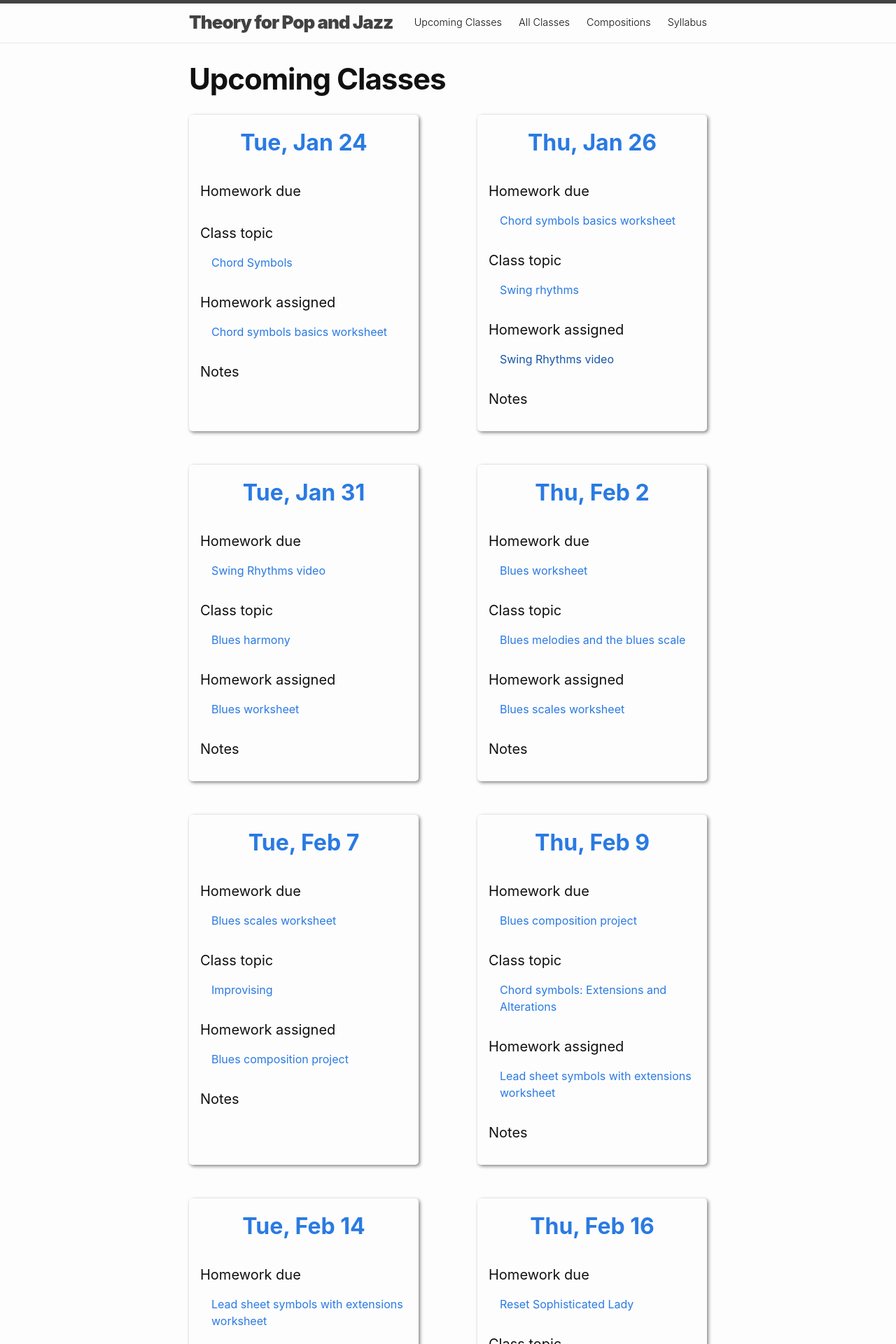
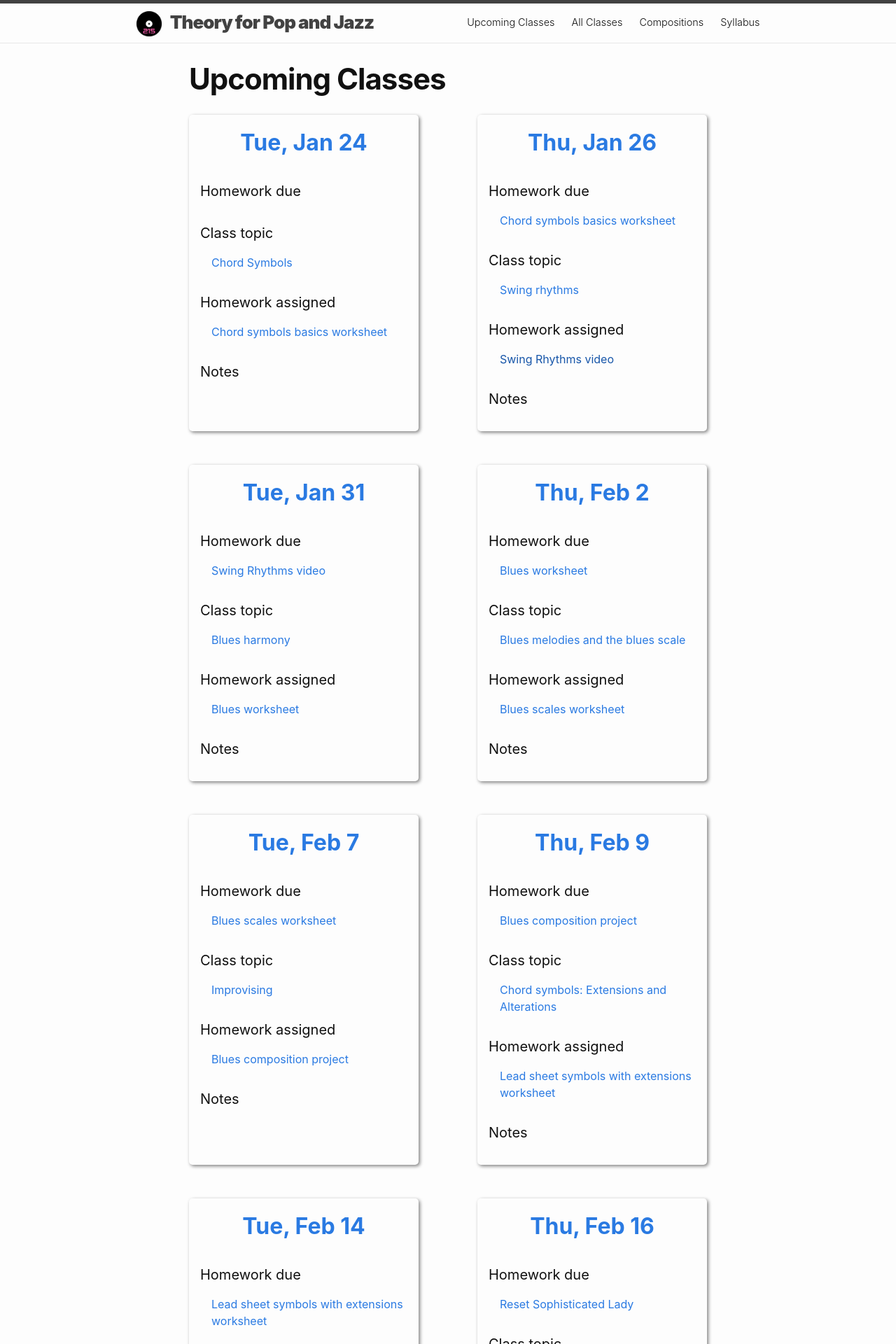
Before and after one commit to meganlavengood/musi216, a Jekyll site: the page built from docs/index.markdown, in a window 1280 px wide. Shown: the top 1920 px of the page at 70% size. Built offline with Jekyll 4.4.1, drawn with Linux system fonts in a browser that asks for light colours.

Commit message:
favicon updates

```diff
--- a/docs/_includes/footer.html
+++ b/docs/_includes/footer.html
@@ -3,10 +3,10 @@
 
   <div class="wrapper">
 
-    <h2 class="footer-heading">{{ site.title | escape }}</h2>
+    <div class="footer-col-wrapper flex-row justify-space responsive">
+      <div class="footer-col col">
 
-    <div class="footer-col-wrapper flex-row justify-space">
-      <div class="footer-col col">
+        <h2 class="footer-heading">{{ site.title | escape }}</h2>
 
         <ul class="contact-list">
           <li class="p-name">
--- a/docs/_includes/header.html
+++ b/docs/_includes/header.html
@@ -1,17 +1,18 @@
 <header class="site-header" role="banner">
-
-  <div class="wrapper">
+  <div class="header-wrapper">
+    <div class="flex-row justify-around header">
       {%- assign default_paths = site.pages | map: "path" -%}
       {%- assign page_paths = site.header_pages | default: default_paths -%}
-    <a class="site-title" rel="author" href="{{ '/' | relative_url }}">{{ site.title | escape }}</a>
-
-    {%- if page_paths -%}
+      <div class="col">
+        <a class="site-title" rel="author" href="{{ '/' | relative_url }}"><img class="favicon" src="{{ '/favicon.png' | relative_url }}"> {{ site.title | escape }}</a>
+      </div>
+      <div class="col">
         <nav class="site-nav">
           <input type="checkbox" id="nav-trigger" class="nav-trigger" />
           <label for="nav-trigger">
             <span class="menu-icon">
               <svg viewBox="0 0 18 15" width="18px" height="15px">
-              <path d="M18,1.484c0,0.82-0.665,1.484-1.484,1.484H1.484C0.665,2.969,0,2.304,0,1.484l0,0C0,0.665,0.665,0,1.484,0 h15.032C17.335,0,18,0.665,18,1.484L18,1.484z M18,7.516C18,8.335,17.335,9,16.516,9H1.484C0.665,9,0,8.335,0,7.516l0,0 c0-0.82,0.665-1.484,1.484-1.484h15.032C17.335,6.031,18,6.696,18,7.516L18,7.516z M18,13.516C18,14.335,17.335,15,16.516,15H1.484 C0.665,15,0,14.335,0,13.516l0,0c0-0.82,0.665-1.483,1.484-1.483h15.032C17.335,12.031,18,12.695,18,13.516L18,13.516z"/>
+                <path d="M18,1.484c0,0.82-0.665,1.484-1.484,1.484H1.484C0.665,2.969,0,2.304,0,1.484l0,0C0,0.665,0.665,0,1.484,0 h15.032C17.335,0,18,0.665,18,1.484L18,1.484z M18,7.516C18,8.335,17.335,9,16.516,9H1.484C0.665,9,0,8.335,0,7.516l0,0 c0-0.82,0.665-1.484,1.484-1.484h15.032C17.335,6.031,18,6.696,18,7.516L18,7.516z M18,13.516C18,14.335,17.335,15,16.516,15H1.484 C0.665,15,0,14.335,0,13.516l0,0c0-0.82,0.665-1.483,1.484-1.483h15.032C17.335,12.031,18,12.695,18,13.516L18,13.516z" />
               </svg>
             </span>
           </label>
@@ -29,6 +30,7 @@
           {%- endfor -%} -->
           </div>
         </nav>
-    {%- endif -%}
+      </div>
+    </div>
   </div>
 </header>
--- a/docs/assets/custom.css
+++ b/docs/assets/custom.css
@@ -27,8 +27,18 @@ li > ol {
 }
 
 .site-nav div {
-    font-size: .9rem;
+	font-size: 0.9rem;
 	font-weight: 300;
+}
+
+.header-wrapper {
+    max-width: 80%;
+    margin: auto;
+}
+
+.header-wrapper .favicon {
+    margin-right: .5rem;
+    height: 36px;
 }
 
 /* card */
@@ -84,7 +94,10 @@ li > ol {
 
 .justify-space {
 	justify-content: space-between;
-    margin: auto;
+}
+
+.justify-around {
+	justify-content: space-around;
 }
 
 .align-center {
@@ -99,10 +112,15 @@ li > ol {
 	width: 40%;
 }
 
+.no-wrap {
+    flex-wrap: nowrap;
+}
+
 @media screen and (max-width: 768px) {
 	.flex-row.responsive {
 		flex-direction: column;
 		align-content: center;
+        align-items: center;
 	}
 	.col-40 {
 		width: 60%;
```
Also changed, not shown: docs/favicon.png. Lines whose indentation alone changed are shown as unchanged.
